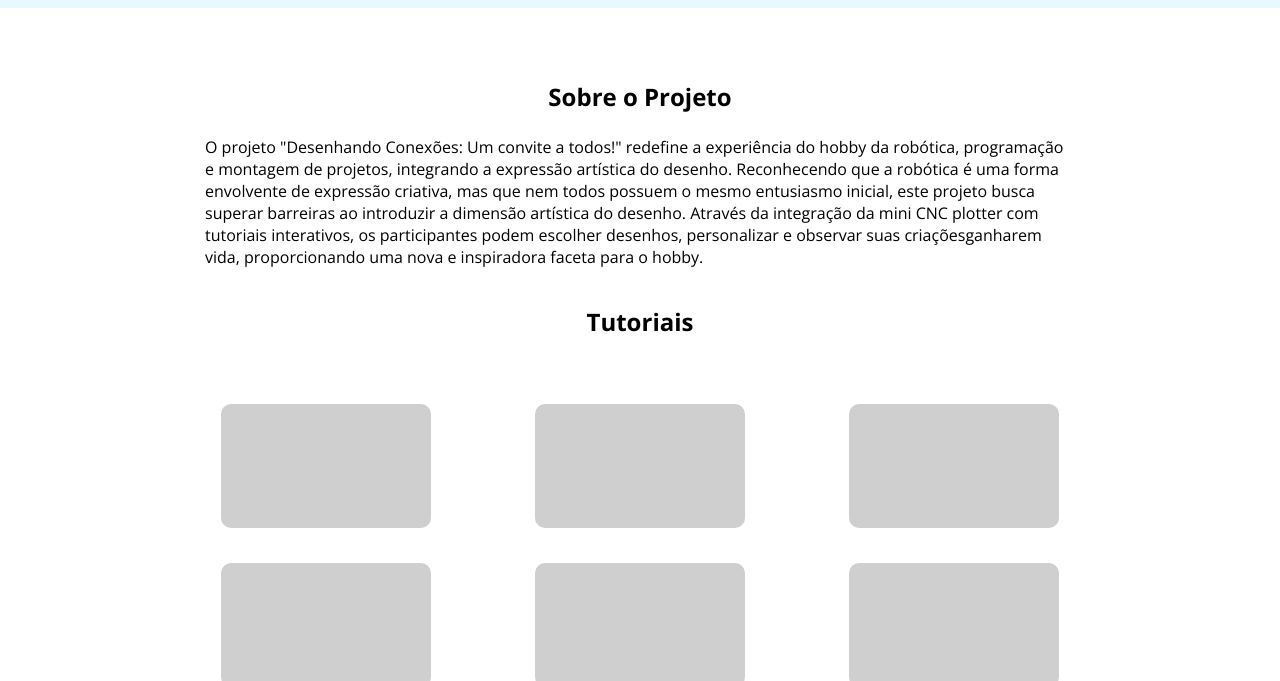
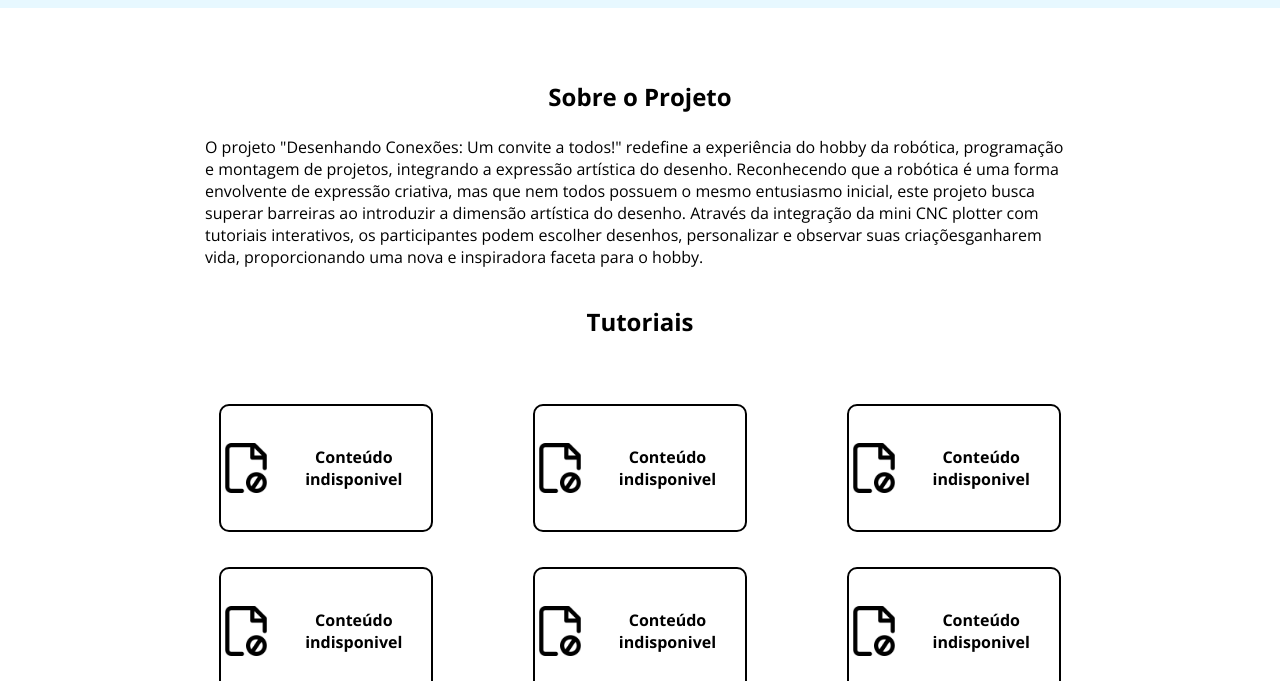
Before and after one commit to marcoslucas28/Desenhando-Conexoes, a plain HTML site: page index.html in a window 1280 px wide. Shown: the part 152-833 px from the top of the page. Drawn offline with nearby package versions, Linux system fonts and the light colour scheme.

Commit message:
Fazendo ajustes na parte de tutoriais

```diff
--- a/assents/css/style.css
+++ b/assents/css/style.css
@@ -69,8 +69,21 @@ main{
 #videos div{
     width: 210px;
     height: 124px;
-    background-color: #cfcfcf;
+    background-color: #ffffff;
     border-radius: 10px;
+    display: flex;
+    gap: 5px;
+    align-items: center;
+    justify-content: center;
+    border: 2px solid #000000;
+    cursor: pointer;
+    font-weight: bold;
+}
+
+
+#videos div img{
+    width: 50px;
+    height: 50px;
 }
 
 #videos{
--- a/index.html
+++ b/index.html
@@ -42,12 +42,30 @@
             <h1>Tutoriais</h1>
 
             <div id="videos">
-                <div class="video_tutoriais"></div>
-                <div class="video_tutoriais"></div>
-                <div class="video_tutoriais"></div>
-                <div class="video_tutoriais"></div>
-                <div class="video_tutoriais"></div>
-                <div class="video_tutoriais"></div>
+                <div class="video_tutoriais">
+                    <img src="assents/img/disable.png" alt="Icone de indisponível">
+                    <p>Conteúdo indisponivel</p>
+                </div>
+                <div class="video_tutoriais">
+                    <img src="assents/img/disable.png" alt="Icone de indisponível">
+                    <p>Conteúdo indisponivel</p>
+                </div>
+                <div class="video_tutoriais">
+                    <img src="assents/img/disable.png" alt="Icone de indisponível">
+                    <p>Conteúdo indisponivel</p>
+                </div>
+                <div class="video_tutoriais">
+                    <img src="assents/img/disable.png" alt="Icone de indisponível">
+                    <p>Conteúdo indisponivel</p>
+                </div>
+                <div class="video_tutoriais">
+                    <img src="assents/img/disable.png" alt="Icone de indisponível">
+                    <p>Conteúdo indisponivel</p>
+                </div>
+                <div class="video_tutoriais">
+                    <img src="assents/img/disable.png" alt="Icone de indisponível">
+                    <p>Conteúdo indisponivel</p>
+                </div>
             </div>
         </section>
     </main>
```
